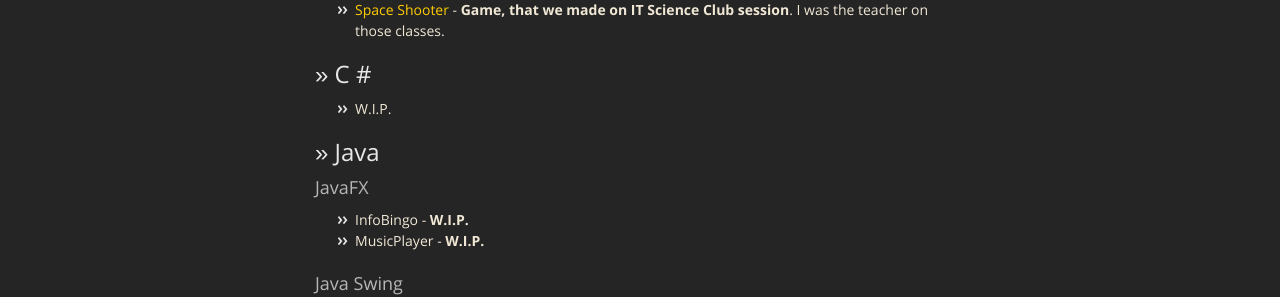
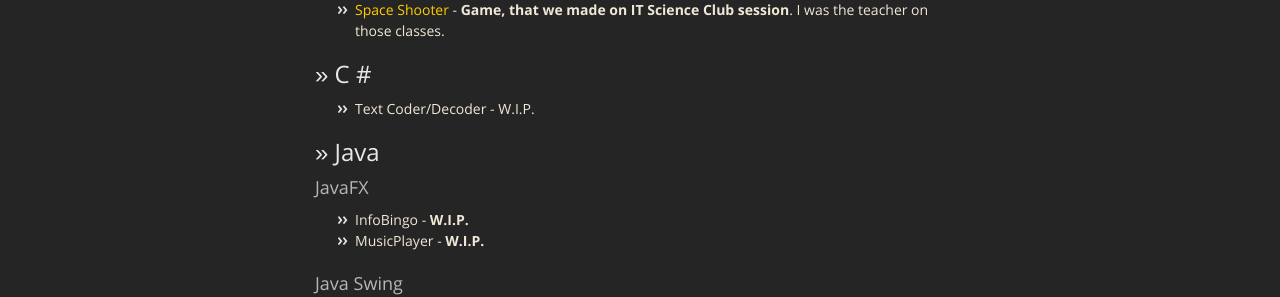
Before and after one commit to SimonGoatbeard/simongoatbeard.github.io, a Jekyll site: the page built from index.md, in a window 1280 px wide and 1029 px high. Shown: the part 475-772 px from the top of the window. Built offline with Jekyll 4.4.1, drawn with Linux system fonts in a browser that asks for light colours; nearby versions of some CDN libraries; our own code applies the rules of GitHub Pages for plain Markdown files.

Commit message:
Update index.md

```diff
--- a/index.md
+++ b/index.md
@@ -12,7 +12,7 @@ layout: default
 *   [Space Shooter](unity-spaceshooter) - **Game, that we made on IT Science Club session**. I was the teacher on those classes.
 
 ## >> C \#
-*   W.I.P.
+*   Text Coder/Decoder - W.I.P.
 
 ## >> Java
 ###   JavaFX
```
